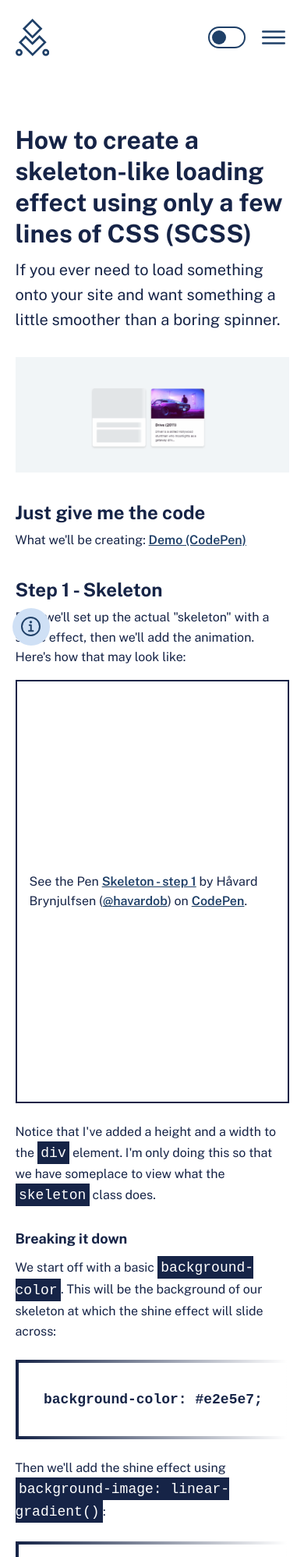
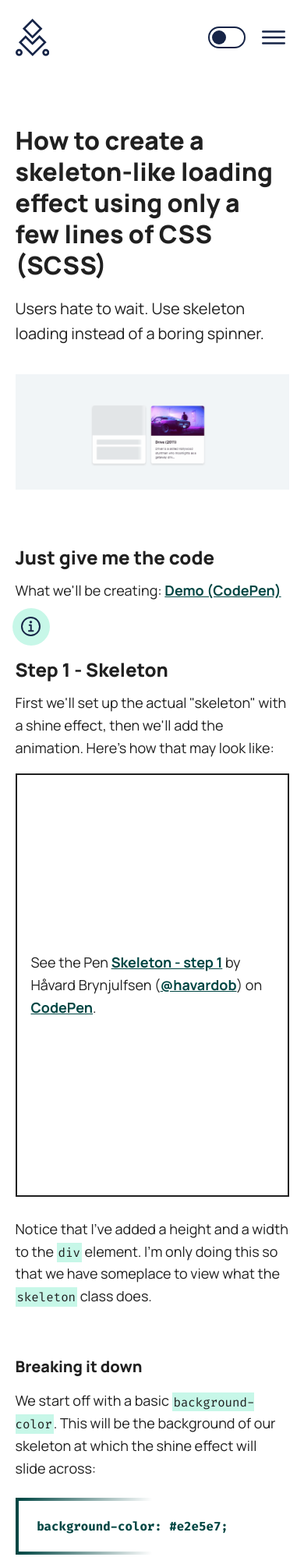
Before and after one commit to havardob/personal-site, an Eleventy site: page writing/posts/how-to-create-a-skeleton-like-loading-effect-using-only-a-few-lines-of-css.md in a window 390 px wide. Shown: the top 1997 px of the page at 78% size. Built offline with nearby package versions, Linux system fonts and the light colour scheme; Eleventy itself is replaced by a stand-in of ours; code samples lack their colours; files that its build step writes are made by us from their sources; a script that the page names is missing.

Commit message:
Made some changes to the design

```diff
--- a/_includes/components/footer.njk
+++ b/_includes/components/footer.njk
@@ -7,7 +7,7 @@
         <p>Illustrations from Pablo Stanley's <a href="https://www.openpeeps.com/"
                         class="link">Open Peeps</a>.
                 </p>
-        <p>Designed and developed by yours truly. Powered by <a href="https://www.11ty.dev/" class="link">11ty</a>.</p>
+        <p>Designed and developed by yours truly. Powered by <a href="https://www.11ty.dev/" class="link">Eleventy</a>.</p>
     </div>
     <div class="site-info-overlay" id="site-info-overlay"></div>
 </footer>
--- a/css/_article.scss
+++ b/css/_article.scss
@@ -18,7 +18,7 @@
 }
 
 .article-title {
-   font-weight: 700;
+   font-weight: 800;
    line-height: 1.25;
    font-size: 2rem;
    @include screen-size(tablet-portrait) {
@@ -30,30 +30,30 @@
 }
 
 .article-leading {
-   margin-top: 0.5em;
+   margin-top: 1em;
    font-size: 1.25rem;
    @include screen-size(tablet-portrait) {
       font-size: 1.25rem;
    }
 
    @include screen-size(tablet-landscape) {
-      font-size: 1.375rem;
+      font-size: 1.5rem;
    }
 
    @include screen-size(desktop) {
-      font-size: 1.5rem;
+      font-size: 1.75rem;
    }
 }
 
 .article-body {
    margin-top: 2em;
-   font-size: 1rem;
+   font-size: 1.125rem;
    @include screen-size(tablet-portrait) {
-      font-size: 1.125rem;
+      font-size: 1.25rem;
    }
 
    @include screen-size(tablet-landscape) {
-      font-size: 1.25rem;
+      font-size: 1.375rem;
    }
 }
 
--- a/css/_bio.scss
+++ b/css/_bio.scss
@@ -23,7 +23,7 @@
 }
 
 .bio-heading {
-   font-weight: 700;
+   font-weight: 800;
    font-size: 2rem;
    line-height: 1.25;
    @include screen-size(tablet-portrait) {
@@ -32,12 +32,12 @@
    }
 
    @include screen-size(tablet-landscape) {
-      font-size: 3rem;
+      font-size: 2.75rem;
       line-height: 1.125;
    }
 
    @include screen-size(desktop) {
-      font-size: 4rem;
+      font-size: 3.5rem;
       line-height: 1.125;
    }
 }
@@ -59,7 +59,7 @@
    }
 
    a {
-      font-weight: 600;
+      font-weight: 700;
       color: var(--link-color);
    }
 }
@@ -77,7 +77,10 @@
    figure {
       display: flex;
       justify-content: flex-end;
-      height: 65vh;
+      height: 40vh;
+      @include screen-size(tablet-landscape) {
+         height: 65vh;
+      }
    }
 
    img,
--- a/css/_content.scss
+++ b/css/_content.scss
@@ -36,41 +36,55 @@
       margin-top: 1.5em;
    }
 
+   & > * + h1,
+   & > * + h2,
+   & > * + h3 {
+      margin-top: 3em;
+   }
+
    & > h1 + *,
    & > h2 + *,
    & > h3 + * {
-      margin-top: 0.5em;
+      margin-top: 0.75em;
+   }
+
+   & > * + blockquote {
+      margin-top: 3em;
+   }
+
+   blockquote + * {
+      margin-top: 3em;
    }
 
    h2 {
-      font-weight: 700;
+      font-weight: 800;
       font-size: 1.5rem;
       line-height: 1.25;
       @include screen-size(tablet-portrait) {
-         font-size: 1.675rem;
+         font-size: 1.75rem;
          line-height: 1.125;
       }
 
       @include screen-size(tablet-landscape) {
-         font-size: 1.75rem;
+         font-size: 2rem;
       }
    }
 
    h3 {
-      font-weight: 700;
-      font-size: 1.125rem;
+      font-weight: 800;
+      font-size: 1.25rem;
       @include screen-size(tablet-portrait) {
-         font-size: 1.25rem;
+         font-size: 1.375rem;
       }
 
       @include screen-size(tablet-landscape) {
          line-height: 1.25;
-         font-size: 1.375rem;
+         font-size: 1.5rem;
       }
    }
 
    :not(.article-image) a {
-      font-weight: 600;
+      font-weight: 700;
       color: var(--link-color);
    }
 
@@ -91,40 +105,38 @@
    }
 
    blockquote {
-      padding-left: 1em;
-      padding-top: 0.5em;
-      padding-bottom: 0.5em;
+      padding: 1.25em;
       border-left: 0.25rem solid var(--link-color);
       font-size: 1.125em;
-      font-style: italic;
-      @include screen-size(tablet-landscape) {
-         margin-left: -8rem;
-      }
+      position: relative;
    }
 
-   code {
-      color: var(--primary-bg-color);
-      padding: 0.25em;
-      font-family: monospace;
-      background-color: var(--primary-text-color);
-      font-size: 1.125em;
+   :not(pre) code {
+      color: var(--code-text-color);
+      padding: 0.125em;
+      font-family: var(--code-font-family);
+      background-color: var(--code-bg-color);
+      font-size: 0.875em;
    }
 
    pre {
-      border: 4px solid var(--primary-text-color);
-      color: var(--primary-text-color);
-      padding: 1.75em;
-      font-family: monospace;
+      font-size: 0.875em;
+      border: 4px solid var(--link-color);
+      color: var(--link-color);
+      padding: 1.25em 1.5em;
+      font-family: var(--code-font-family);
       border-image-source: linear-gradient(
          90deg,
-         var(--primary-text-color),
-         transparent
+         var(--link-color),
+         transparent 50%
       );
       border-image-slice: 1;
 
-      // box-shadow: inset -6px -6px 0 var(--primary-text-color);
+      @include screen-size(tablet-landscape) {
+         margin-left: -4rem;
+      }
+
       code {
-         color: var(--primary-text-color);
          display: block;
          overflow-x: auto;
          background-color: transparent;
@@ -134,7 +146,7 @@
    //
 
    .language-scss {
-      font-weight: 600;
+      font-weight: 700;
       .token {
          &.punctuation {
             font-weight: 400;
--- a/css/base/_general.scss
+++ b/css/base/_general.scss
@@ -1,7 +1,5 @@
 body {
-   font-family: var(--primary-font-family), -apple-system, BlinkMacSystemFont,
-      "Segoe UI", Roboto, Helvetica, Arial, sans-serif, "Apple Color Emoji",
-      "Segoe UI Emoji", "Segoe UI Symbol";
+   font-family: var(--primary-font-family);
    background-color: var(--primary-bg-color);
    color: var(--primary-text-color);
    line-height: 1.6;
@@ -27,6 +25,15 @@ body {
    }
 }
 
+h1,
+h2,
+h3,
+h4,
+h5,
+h6 {
+   font-weight: 800;
+}
+
 :focus {
    outline: none;
    outline: 0.25rem dashed;
--- a/css/base/_settings.scss
+++ b/css/base/_settings.scss
@@ -1,63 +1,29 @@
-@import url("https://fonts.googleapis.com/css2?family=Public+Sans:ital,wght@0,400;0,600;0,700;1,400;1,600;1,700&display=swap");
-
-// @font-face {
-//    font-family: "Manrope";
-//    src: url("../font/Manrope-Regular.woff2") format("woff2"),
-//       url("../font/Manrope-Regular.woff2") format("woff");
-//    font-weight: 400;
-//    font-style: normal;
-// }
-// @font-face {
-//    font-family: "Manrope";
-//    src: url("../font/Manrope-SemiBold.woff2") format("woff2"),
-//       url("../font/Manrope-SemiBold.woff") format("woff");
-//    font-weight: 600;
-//    font-style: normal;
-// }
-
-// @font-face {
-//    font-family: "Manrope";
-//    src: url("font/Manrope-Bold.woff2") format("woff2"),
-//       url("font/Manrope-Bold.woff") format("woff");
-//    font-weight: 700;
-//    font-style: normal;
-// }
+@import url("https://fonts.googleapis.com/css2?family=Fira+Code:wght@400;500;600;700&family=Manrope:wght@400;500;600;700;800&display=swap");
 
 :root {
-   --primary-font-family: "Public Sans";
+   --primary-font-family: "Manrope", -apple-system, BlinkMacSystemFont,
+      "Segoe UI", Roboto, Helvetica, Arial, sans-serif, "Apple Color Emoji",
+      "Segoe UI Emoji", "Segoe UI Symbol", sans-serif;
+   // --secondary-font-family: "Sora", sans-serif;
    --primary-bg-color: #fff;
-   --secondary-bg-color: #cfe0f5;
-   --primary-text-color: #162447;
+   --secondary-bg-color: #c7f7e8;
+   --primary-text-color: #202020;
    --secondary-text-color: #162447;
-   --link-color: #1f4068;
+   --link-color: #004643;
+   --code-bg-color: var(--secondary-bg-color);
+   --code-text-color: var(--primary-text-color);
+   --code-font-family: "Fira Code", monospace;
    --scrollbar-color: var(--primary-text-color);
    --scrollbar-track-color: var(--primary-bg-color);
    &.dark-mode {
       --primary-bg-color: #2c2320;
       --secondary-bg-color: #55423d;
       --primary-text-color: #fff3ec;
-      --secondary-text-color: #fff3ec;
+      --secondary-text-color: #fff1ed;
       --link-color: #ffc0ad;
+      --code-bg-color: var(--secondary-bg-color);
+      --code-text-color: var(--primary-text-color);
       --scrollbar-color: var(--primary-text-color);
       --scrollbar-track-color: var(--primary-bg-color);
    }
 }
-// :root {
-//    --primary-font-family: "Public Sans";
-//    --primary-bg-color: #fff;
-//    --secondary-bg-color: #dbdbf1;
-//    --primary-text-color: #062a44;
-//    --secondary-text-color: #2b2c34;
-//    --link-color: #323edd;
-//    --scrollbar-color: var(--primary-text-color);
-//    --scrollbar-track-color: var(--primary-bg-color);
-//    &.dark-mode {
-//       --primary-bg-color: #2c2320;
-//       --secondary-bg-color: #55423d;
-//       --primary-text-color: #fff3ec;
-//       --secondary-text-color: #fff3ec;
-//       --link-color: #ffc0ad;
-//       --scrollbar-color: var(--primary-text-color);
-//       --scrollbar-track-color: var(--primary-bg-color);
-//    }
-// }
--- a/css/components/_article-list.scss
+++ b/css/components/_article-list.scss
@@ -40,7 +40,7 @@
 .article-list-item-title {
    font-size: 1.25rem;
    margin-top: 0.25em;
-   font-weight: 700;
+   font-weight: 800;
    line-height: 1.4;
    color: var(--link-color);
    @include screen-size(tablet-portrait) {
--- a/css/components/_dark-mode-toggle.scss
+++ b/css/components/_dark-mode-toggle.scss
@@ -6,7 +6,7 @@
    height: 28px;
    border-radius: 99em;
    background-color: var(--primary-bg-color);
-   border: 2px solid var(--link-color);
+   border: 2px solid var(--secondary-text-color);
    overflow: hidden;
    cursor: pointer;
    @include screen-size(tablet-landscape) {
@@ -25,7 +25,7 @@
       // transition: 0.25s ease-out;
    }
    &:before {
-      background-color: var(--link-color);
+      background-color: var(--secondary-text-color);
    }
 
    &:after {
--- a/css/components/_main-menu.scss
+++ b/css/components/_main-menu.scss
@@ -11,7 +11,7 @@
    justify-content: center;
    // width: 3rem;
    // height: 3rem;
-   color: var(--link-color);
+   color: var(--secondary-text-color);
    // border: 2px solid var(--link-color);
    border-radius: 50%;
    cursor: pointer;
@@ -76,8 +76,8 @@
    display: flex;
    align-items: center;
    text-decoration: none;
-   font-weight: 600;
-   color: var(--link-color);
+   font-weight: 700;
+   color: var(--secondary-text-color);
    ion-icon {
       font-size: 1.25em;
       margin-left: 0.125em;
--- a/css/components/_site-info.scss
+++ b/css/components/_site-info.scss
@@ -9,7 +9,7 @@
    bottom: 1rem;
    left: 1rem;
    border-radius: 50%;
-   color: var(--link-color);
+   color: var(--secondary-text-color);
    background-color: var(--secondary-bg-color);
    cursor: pointer;
    z-index: 150;
@@ -47,7 +47,7 @@
    }
 
    h2 {
-      font-weight: 700;
+      font-weight: 800;
    }
 }
 
--- a/css/globals/_header.scss
+++ b/css/globals/_header.scss
@@ -16,7 +16,7 @@
    svg {
       display: block;
       height: 3rem;
-      fill: var(--link-color);
+      fill: var(--secondary-text-color);
    }
 }
 
--- a/css/globals/_page.scss
+++ b/css/globals/_page.scss
@@ -14,7 +14,7 @@
 }
 
 .page-title {
-   font-weight: 700;
+   font-weight: 800;
    line-height: 1.25;
    font-size: 2rem;
    @include screen-size(tablet-portrait) {
@@ -36,7 +36,7 @@
    }
 
    a {
-      font-weight: 700;
+      font-weight: 800;
       color: var(--link-color);
    }
 }
--- a/css/styles.scss
+++ b/css/styles.scss
@@ -28,7 +28,7 @@
 }
 
 .link {
-   font-weight: 600;
+   font-weight: 700;
    color: var(--link-color);
 }
 
--- a/writing/posts/how-to-create-a-skeleton-like-loading-effect-using-only-a-few-lines-of-css.md
+++ b/writing/posts/how-to-create-a-skeleton-like-loading-effect-using-only-a-few-lines-of-css.md
@@ -1,6 +1,6 @@
 ---
 title: How to create a skeleton-like loading effect using only a few lines of CSS (SCSS)
-summary: If you ever need to load something onto your site and want something a little smoother than a boring spinner.
+summary: Users hate to wait. Use skeleton loading instead of a boring spinner.
 date: 2020-06-12
 ---
 
```
Also changed, not shown: css/components/_project-list.scss (+10 -3 lines), work/projects/havardbrynjulfsen.md (+2 -2 lines), work/projects/noel.md (+2 -2 lines), css/styles.css, 1 other file.
